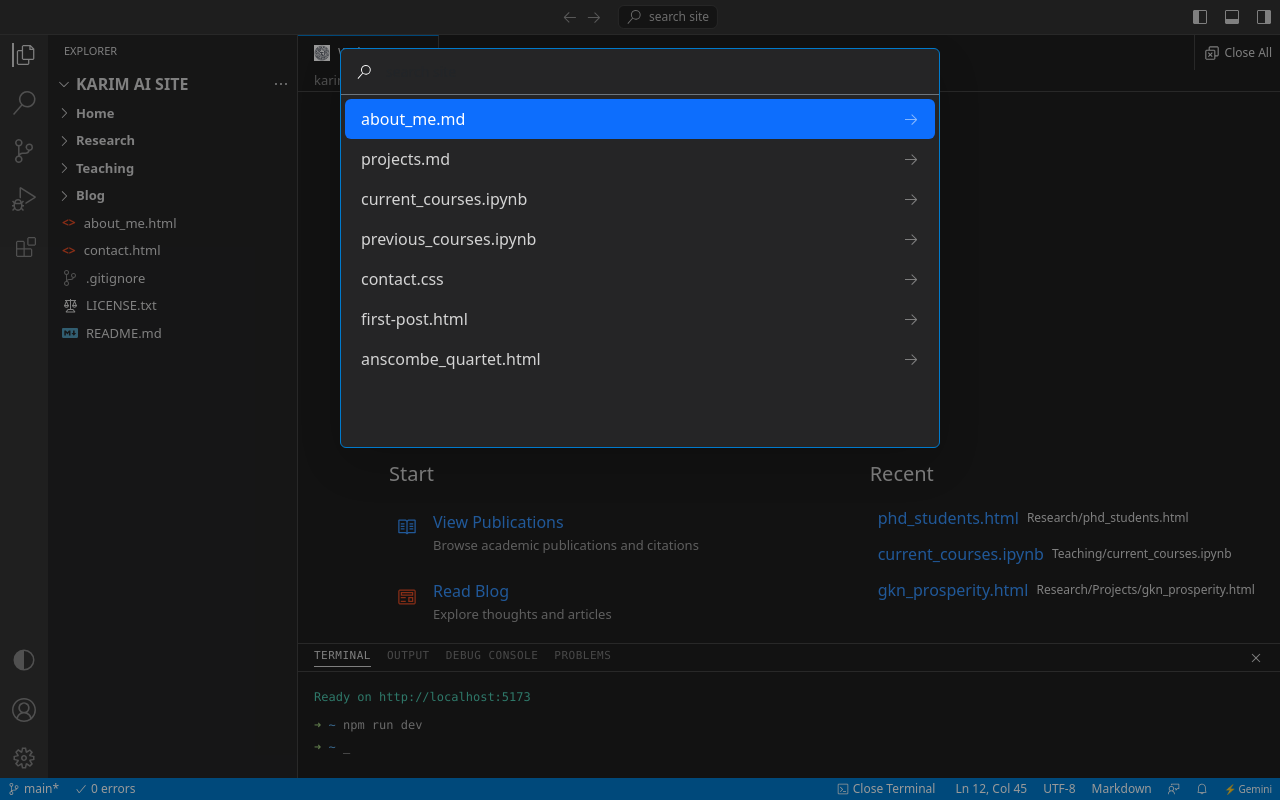
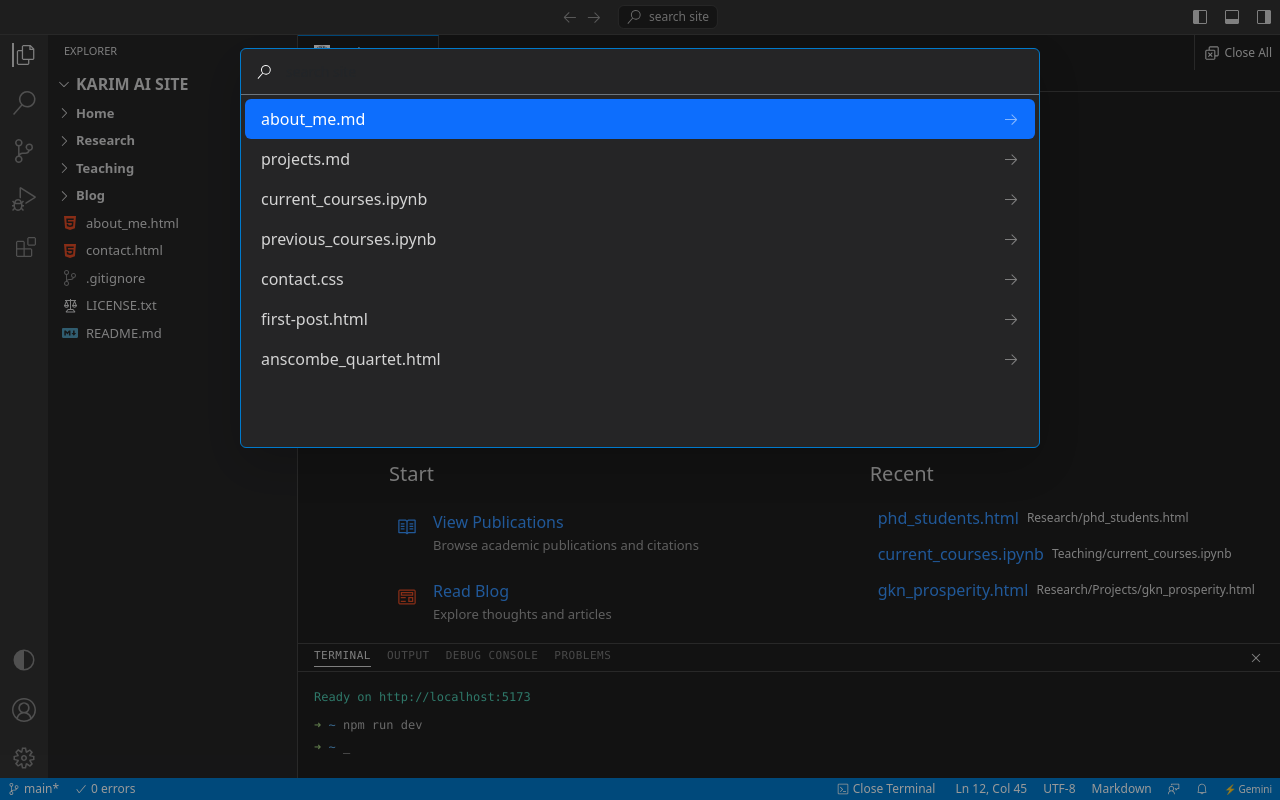
Before and after one commit to kanayai/karim_ai_website, a React (Vite) app: page / in a window 1280 px wide. Both pictures are taken after a click on the icon 24 px from the left and 103 px from the top of the page. Built offline with nearby package versions, Linux system fonts and the light colour scheme.

Commit message:
Increase command palette width and update HTML icon

```diff
--- a/src/components/CommandPalette.jsx
+++ b/src/components/CommandPalette.jsx
@@ -54,7 +54,8 @@ const CommandPalette = ({ isOpen, onClose, onNavigate }) => {
             <div
                 className="rounded shadow-lg d-flex flex-column"
                 style={{
-                    width: '600px',
+                    width: '800px',
+                    maxWidth: '90%',
                     maxHeight: '400px',
                     backgroundColor: 'var(--vscode-sidebar-bg)',
                     border: '1px solid var(--vscode-accent)',
--- a/src/components/Editor.jsx
+++ b/src/components/Editor.jsx
@@ -5,7 +5,7 @@ import RCodeViewer from './RCodeViewer';
 import WelcomePage from './WelcomePage';
 import RetroGame from './RetroGame';
 import { VscClose, VscCloseAll, VscChevronRight, VscLaw, VscGame } from 'react-icons/vsc';
-import { FaMarkdown, FaPython, FaJs, FaReact } from 'react-icons/fa';
+import { FaMarkdown, FaPython, FaJs, FaReact, FaHtml5 } from 'react-icons/fa';
 
 const Editor = ({ activeFile, openFiles, setActiveFile, onCloseFile, onCloseAllFiles, theme }) => {
 
@@ -15,7 +15,7 @@ const Editor = ({ activeFile, openFiles, setActiveFile, onCloseFile, onCloseAllF
         if (filename.endsWith('.ipynb')) return <FaPython color="#3776ab" />;
         if (filename.endsWith('.js')) return <FaJs color="#f7df1e" />;
         if (filename.endsWith('.css')) return <FaReact color="#61dafb" />;
-        if (filename.endsWith('.html')) return <span style={{ color: '#e34c26', fontWeight: 'bold', fontSize: '12px' }}>&lt;&gt;</span>;
+        if (filename.endsWith('.html')) return <FaHtml5 color="#e34c26" />;
 
         if (filename.endsWith('.R')) return <span style={{ color: '#276dc3', fontWeight: 'bold', fontSize: '10px' }}>R</span>;
         if (filename.endsWith('.txt')) return <VscLaw color="#d4d4d4" />;
--- a/src/components/Sidebar.jsx
+++ b/src/components/Sidebar.jsx
@@ -1,6 +1,6 @@
 import React, { useState } from 'react';
 import { VscFiles, VscSearch, VscSourceControl, VscDebugAlt, VscExtensions, VscAccount, VscGear, VscColorMode, VscChevronRight, VscChevronDown, VscLaw, VscEllipsis } from 'react-icons/vsc';
-import { FaReact, FaJs, FaMarkdown, FaPython } from 'react-icons/fa';
+import { FaReact, FaJs, FaMarkdown, FaPython, FaHtml5 } from 'react-icons/fa';
 
 const Sidebar = ({ activeFile, setActiveFile, theme, toggleTheme, onSearchClick }) => {
     const [activeView, setActiveView] = useState('explorer');
@@ -27,11 +27,11 @@ const Sidebar = ({ activeFile, setActiveFile, theme, toggleTheme, onSearchClick
                     name: 'Projects',
                     type: 'folder',
                     children: [
-                        { name: 'certest.html', icon: <span style={{ color: '#e44d26', fontWeight: 'bold', fontSize: '12px' }}>&lt;&gt;</span>, type: 'html', path: '/certest.html' },
-                        { name: 'gkn_prosperity.html', icon: <span style={{ color: '#e44d26', fontWeight: 'bold', fontSize: '12px' }}>&lt;&gt;</span>, type: 'html', path: '/gkn_prosperity.html' },
+                        { name: 'certest.html', icon: <FaHtml5 color="#e44d26" />, type: 'html', path: '/certest.html' },
+                        { name: 'gkn_prosperity.html', icon: <FaHtml5 color="#e44d26" />, type: 'html', path: '/gkn_prosperity.html' },
                     ]
                 },
-                { name: 'phd_students.html', icon: <span style={{ color: '#e44d26', fontWeight: 'bold', fontSize: '12px' }}>&lt;&gt;</span>, type: 'html', path: '/phd_students.html' },
+                { name: 'phd_students.html', icon: <FaHtml5 color="#e44d26" />, type: 'html', path: '/phd_students.html' },
                 { name: 'publications.R', icon: <span style={{ color: '#276dc3', fontWeight: 'bold', fontSize: '10px' }}>R</span>, type: 'r' },
             ]
         },
@@ -47,11 +47,11 @@ const Sidebar = ({ activeFile, setActiveFile, theme, toggleTheme, onSearchClick
             name: 'Blog',
             type: 'folder',
             children: [
-                { name: 'index.html', icon: <span style={{ color: '#e44d26', fontWeight: 'bold', fontSize: '12px' }}>&lt;&gt;</span>, type: 'html', path: '/blog/index.html' },
+                { name: 'index.html', icon: <FaHtml5 color="#e44d26" />, type: 'html', path: '/blog/index.html' },
             ]
         },
-        { name: 'about_me.html', icon: <span style={{ color: '#e34c26', fontWeight: 'bold', fontSize: '12px' }}>&lt;&gt;</span>, type: 'html' },
-        { name: 'contact.html', icon: <span style={{ color: '#e34c26', fontWeight: 'bold', fontSize: '12px' }}>&lt;&gt;</span>, type: 'html' },
+        { name: 'about_me.html', icon: <FaHtml5 color="#e34c26" />, type: 'html' },
+        { name: 'contact.html', icon: <FaHtml5 color="#e34c26" />, type: 'html' },
         { name: '.gitignore', icon: <VscSourceControl color="#858585" />, type: 'git' },
         { name: 'LICENSE.txt', icon: <VscLaw color="#d4d4d4" />, type: 'text' },
         { name: 'README.md', icon: <FaMarkdown color="#519aba" />, type: 'markdown' },
```
